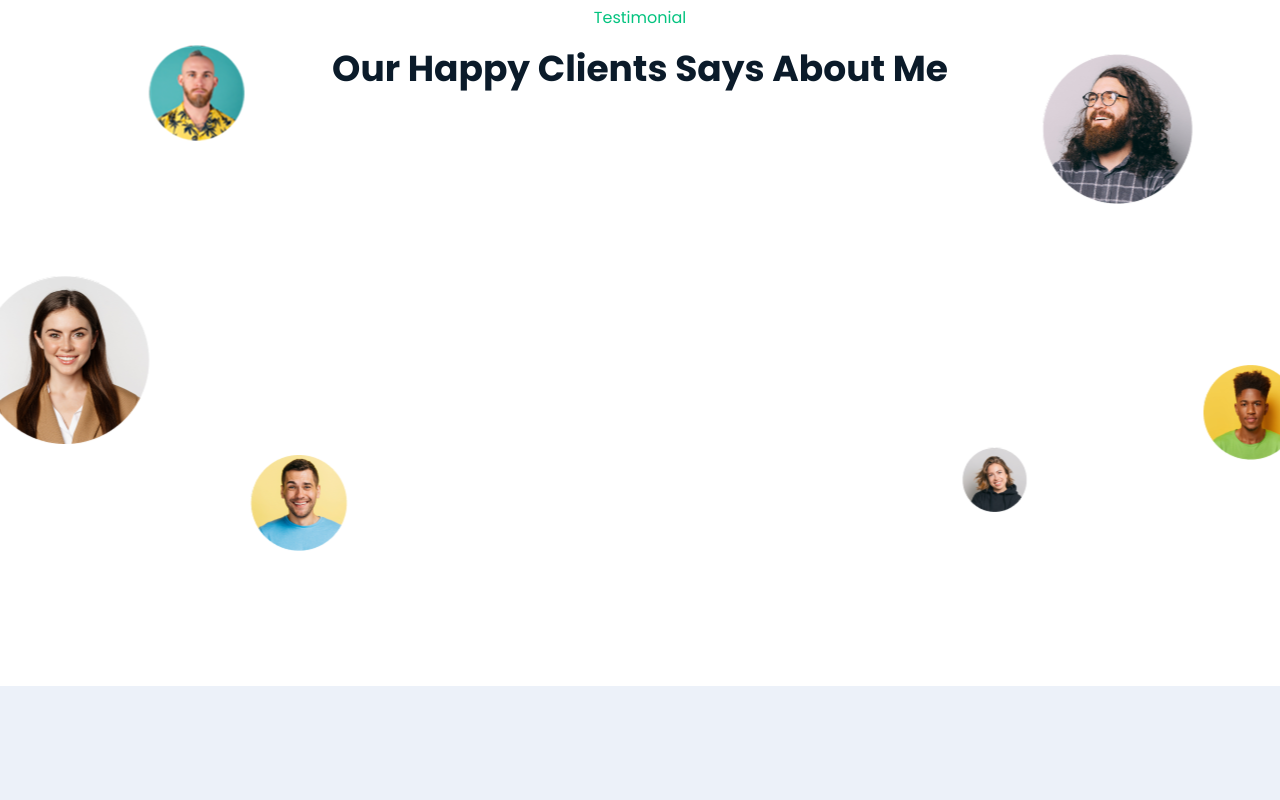
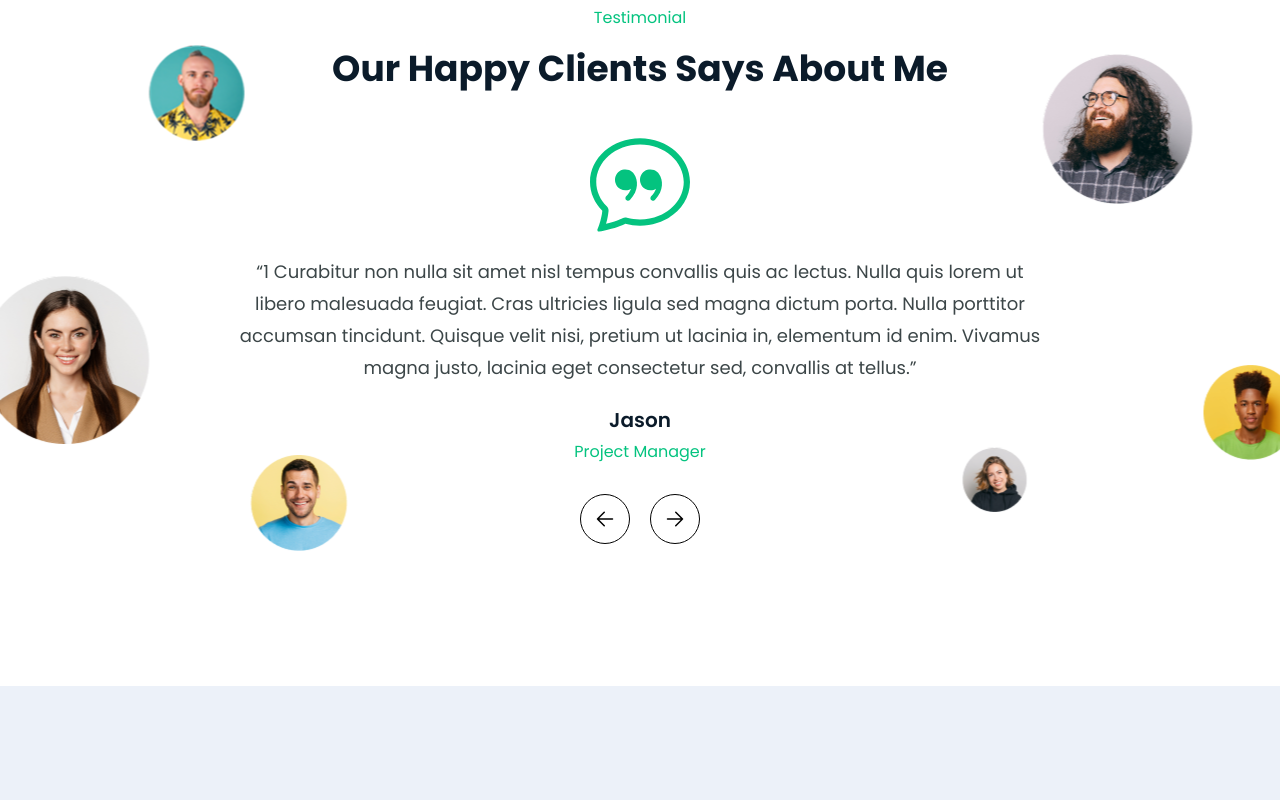
Before and after one commit to Rafay9908/axton, a React (Vite) app: page / in a window 1280 px wide. Shown: the part 5880-6680 px from the top of the page. Built offline with nearby package versions, Linux system fonts and the light colour scheme.

Commit message:
Code Backup

```diff
--- a/src/pages/Home.jsx
+++ b/src/pages/Home.jsx
@@ -7,6 +7,9 @@ import Form from "../components/Form";
 import { FaFacebookF } from "react-icons/fa";
 import { FaTwitter } from "react-icons/fa";
 import { FaInstagram } from "react-icons/fa";
+
+import { HiOutlineArrowSmallRight } from "react-icons/hi2";
+import { HiOutlineArrowSmallLeft } from "react-icons/hi2";
 
 import profileImg from "../assets/man.png";
 
@@ -42,8 +45,32 @@ import address from "../assets/address.svg";
 
 import testimonials from '../assets/testimonials.png'
 
+import chatQuote from '../assets/chat-quote.svg'
+
 function Home() {
   const [isYearly, setIsYearly] = useState(false);
+  const [testimonialCounter, setTestimonialCounter] = useState(0);
+
+  const increment = () => {
+
+    if(testimonialCounter === testimonialInfo.length - 1) {
+      setTestimonialCounter(0);
+    } else {
+      setTestimonialCounter((prev) => prev += 1)
+    }
+
+  }
+
+  const decrement = () => {
+
+    if(testimonialCounter === 0) {
+      setTestimonialCounter(testimonialInfo.length - 1);
+    } else {
+      setTestimonialCounter((prev) => prev -= 1)
+    }
+
+
+  }
 
   const socialLinks = [
     { icon: <FaFacebookF />, href: "#" },
@@ -215,6 +242,27 @@ function Home() {
       href: "#",
     },
   ];
+
+  const testimonialInfo = [
+    {
+      image: chatQuote,
+      review: "“1 Curabitur non nulla sit amet nisl tempus convallis quis ac lectus. Nulla quis lorem ut libero malesuada feugiat. Cras ultricies ligula sed magna dictum porta. Nulla porttitor accumsan tincidunt. Quisque velit nisi, pretium ut lacinia in, elementum id enim. Vivamus magna justo, lacinia eget consectetur sed, convallis at tellus.”",
+      name: "Jason",
+      designation: "Project Manager"
+    },
+    {
+      image: chatQuote,
+      review: "“2 Curabitur non nulla sit amet nisl tempus convallis quis ac lectus. Nulla quis lorem ut libero malesuada feugiat. Cras ultricies ligula sed magna dictum porta. Nulla porttitor accumsan tincidunt. Quisque velit nisi, pretium ut lacinia in, elementum id enim. Vivamus magna justo, lacinia eget consectetur sed, convallis at tellus.”",
+      name: "Alex",
+      designation: "Founder at Envato"
+    },
+    {
+      image: chatQuote,
+      review: "“3 Curabitur non nulla sit amet nisl tempus convallis quis ac lectus. Nulla quis lorem ut libero malesuada feugiat. Cras ultricies ligula sed magna dictum porta. Nulla porttitor accumsan tincidunt. Quisque velit nisi, pretium ut lacinia in, elementum id enim. Vivamus magna justo, lacinia eget consectetur sed, convallis at tellus.”",
+      name: "Jason",
+      designation: "Ceo & Manager"
+    },
+  ]
 
   return (
     <>
@@ -621,21 +669,33 @@ function Home() {
         </div>
       </div>
 
-      <div className="h-screen bg-center bg-no-repeat py-[120px]"
+      <div className="h-screen bg-center bg-no-repeat my-[120px] md:my-[0px] md:py-[120px] "
       style={{backgroundImage: `url(${testimonials})`}}
       >
         <div className="container">
-          <div className="flex flex-col items-center">
+          <div className="flex flex-col items-center mb-[35px]">
             <h3 className="mb-[12px] text-[#04c37f] text-base leading-[150%] font-normal">Testimonial</h3>
             <p className="text-[36px] leading-[54px] font-bold text-[#0b1b2a]">Our Happy Clients Says About Me</p>
           </div>
+
+            <div className="flex flex-col items-center text-center">
+              <img className="mb-6" src={testimonialInfo[testimonialCounter].image} alt="#" />
+              <p className="w-[70%] mb-6 text-lg leading-[32px] text-[#3c4648] font-normal">{testimonialInfo[testimonialCounter].review}</p>
+              <p className="mb-2 text-[20px] leading-[24px] font-semibold text-[#0b1b2a]">{testimonialInfo[testimonialCounter].name}</p>
+              <p className="text-base leading-[150%] font-normal text-[#04c37f]">{testimonialInfo[testimonialCounter].designation}</p>
+
+              <div className="flex flex-row mt-[30px] gap-x-5">
+              <div href="#" className="p-3 border rounded-4xl transition-all duration-300 hover:bg-[#04c37f] hover:text-white cursor-pointer" onClick={decrement}><HiOutlineArrowSmallLeft size={24} /></div>
+              <div className="p-3 border rounded-4xl transition-all duration-300 hover:bg-[#04c37f] hover:text-white cursor-pointer" onClick={increment}><HiOutlineArrowSmallRight size={24} /></div>
+            </div>
+            </div>
         </div>
       </div>
 
       <div className="py-[120px] bg-[#ECF1F9]">
         <div className="container">
           <div className="flex flex-col lg:flex-row justify-between items-start">
-            <div className="w-[100%] lg:w-[26%] l:border-r-2 lg:border-[#E2D3CB] lg:pr-[40px]">
+            <div className="w-[100%] lg:w-[26%] lg:border-r-2 lg:border-[#E2D3CB] lg:pr-[40px]">
               <h3 className="mb-[40px] text-[#0b1b2a] font-semibold text-[36px] leading-[43px]">
                 Contact Info
               </h3>
```
